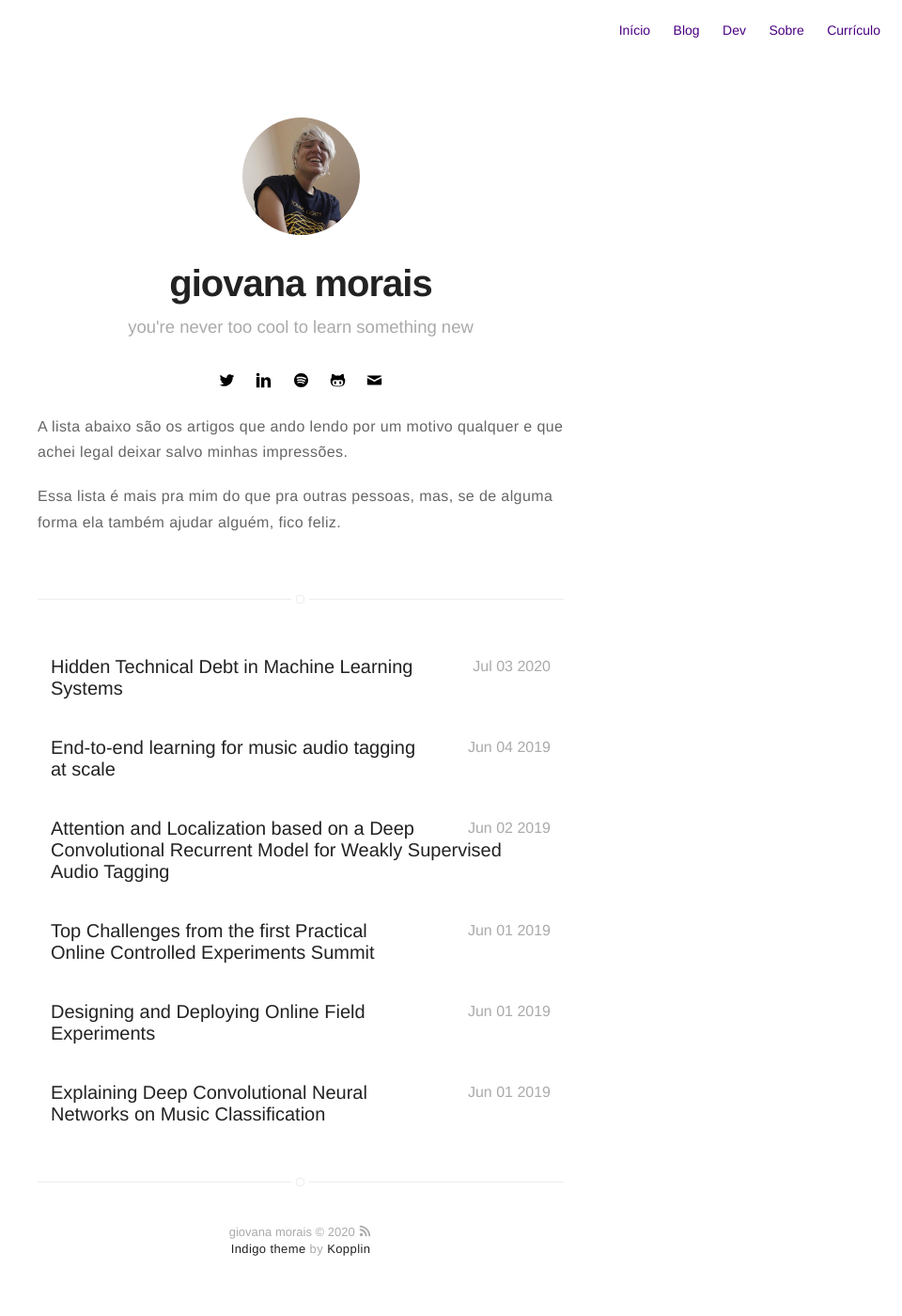
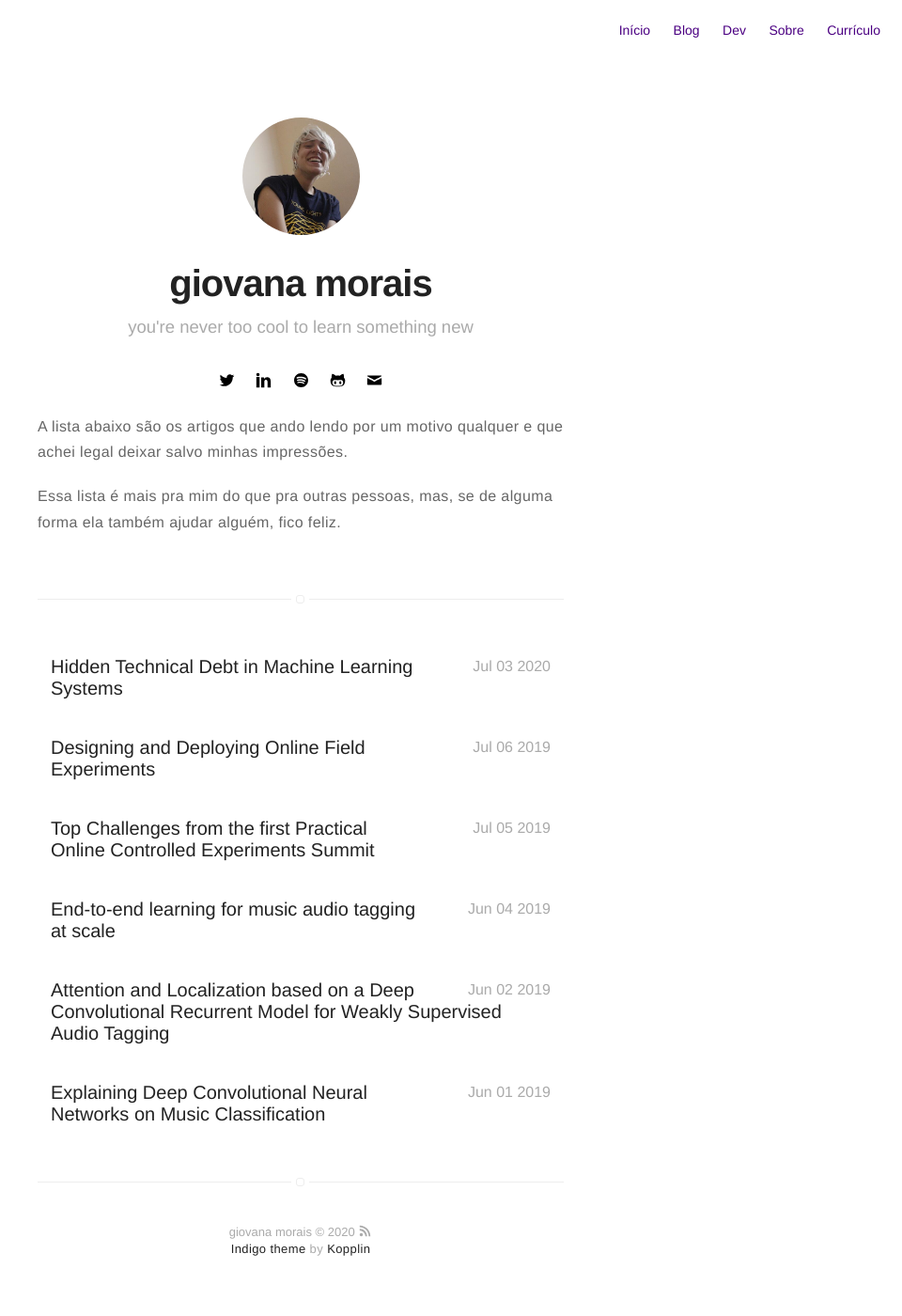
Before and after one commit to giovana-morais/giovana-morais.github.io, a Jekyll site: the page built from estudos.html, in a window 1280 px wide. Shown: the whole page at 94% size, without its empty margins (320-1280 px from the left). Built offline with Jekyll 4.4.1, drawn with Linux system fonts in a browser that asks for light colours.

Commit message:
corrige datas

```diff
--- a/_posts/2020-07-05-designing_and_deploying_online_experiments.md
+++ b/_posts/2020-07-05-designing_and_deploying_online_experiments.md
@@ -1,7 +1,7 @@
 ---
 title: "Designing and Deploying Online Field Experiments"
 layout: post
-date: 2019-06-01
+date: 2019-07-06
 headerImage: false
 tag:
 - experimentos online
--- a/_posts/2020-07-06-top_challenges_from_online_experiments.md
+++ b/_posts/2020-07-06-top_challenges_from_online_experiments.md
@@ -1,7 +1,7 @@
 ---
 title: "Top Challenges from the first Practical Online Controlled Experiments Summit"
 layout: post
-date: 2019-06-01
+date: 2019-07-05
 headerImage: false
 tag:
 - experimentos online
```
